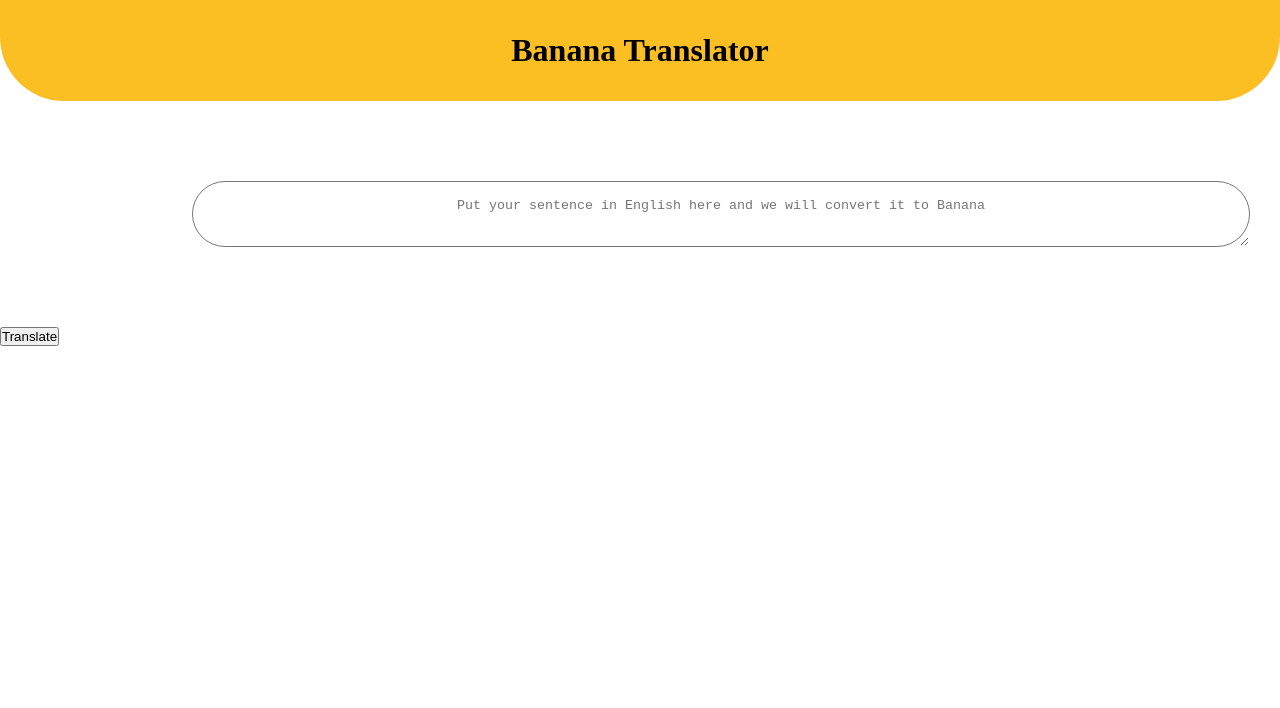
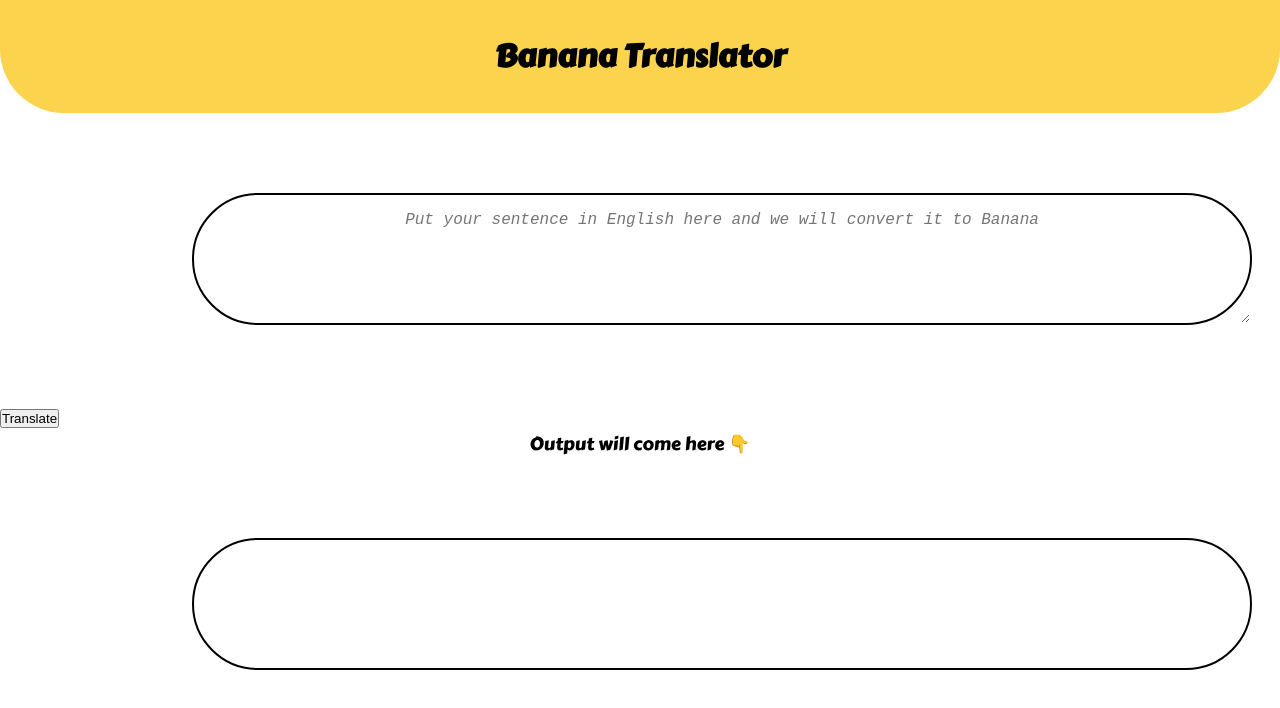
Before and after one commit to B0llu/Minion-Translator, a plain HTML site: page index.html in a window 1280 px wide. Drawn offline with Linux system fonts and the light colour scheme.

Commit message:
changes in style

```diff
--- a/app.js
+++ b/app.js
@@ -1,11 +1,9 @@
 var btnTranslate = document.querySelector("#btn-translate");
 var txtInput = document.querySelector("#txt-input");
-
-console.log(txtInput)
+var outputDiv = document.querySelector("#output");
 
 function clickHandler() {
-    console.log("Clicked!");
-    console.log("input", txtInput.value);
+   outputDiv.innerText = "translated " + txtInput.value
 };
 
 btnTranslate.addEventListener("click", clickHandler)
--- a/index.html
+++ b/index.html
@@ -18,6 +18,8 @@
 
     <button id="btn-translate">Translate</button>
 
+    <div>Output will come here 👇</div>
+    <div id="output"></div>
     <script src="app.js" type="text/javascript"></script>
 </body>
 
--- a/style.css
+++ b/style.css
@@ -1,13 +1,20 @@
+@import url('https://fonts.googleapis.com/css2?family=Carter+One&display=swap');
+
 * {
     margin: 0px;
     padding: 0px;
 }
 
 .root {
-    --primary-colour:#FBBF24;
+    --primary-colour: #FCD34D;
+}
+
+body {
+    font-family: 'Carter One', cursive;
 }
 
 textarea {
+    border: 2px solid black;
     width: 80%;
     height: 10vh;
     display: block;
@@ -15,14 +22,33 @@ textarea {
     padding: 1rem;
     text-align: center;
     border-radius: 10rem;
-    block-size: 2rem;
+    block-size: 6rem;
+    font-size: large;
+    font-style: italic;
+    font-weight: 50;
 }
 
 h1 {
-    margin: 0rem;
     text-align: center;
-    background-color: #FBBF24;
+    background-color: #FCD34D;
     border-bottom-left-radius: 4rem;
     border-bottom-right-radius: 4rem;
     padding: 2rem;
 }
+
+
+
+div {
+    font-size: large;
+    text-align: center;
+}
+
+#output {
+    border: 2px solid black;
+    height: 10vh;
+    width: 80%;
+    margin: 5rem 12rem;
+    padding: 1rem;
+    border-radius: 10rem;
+    block-size: 6rem;
+}
```
